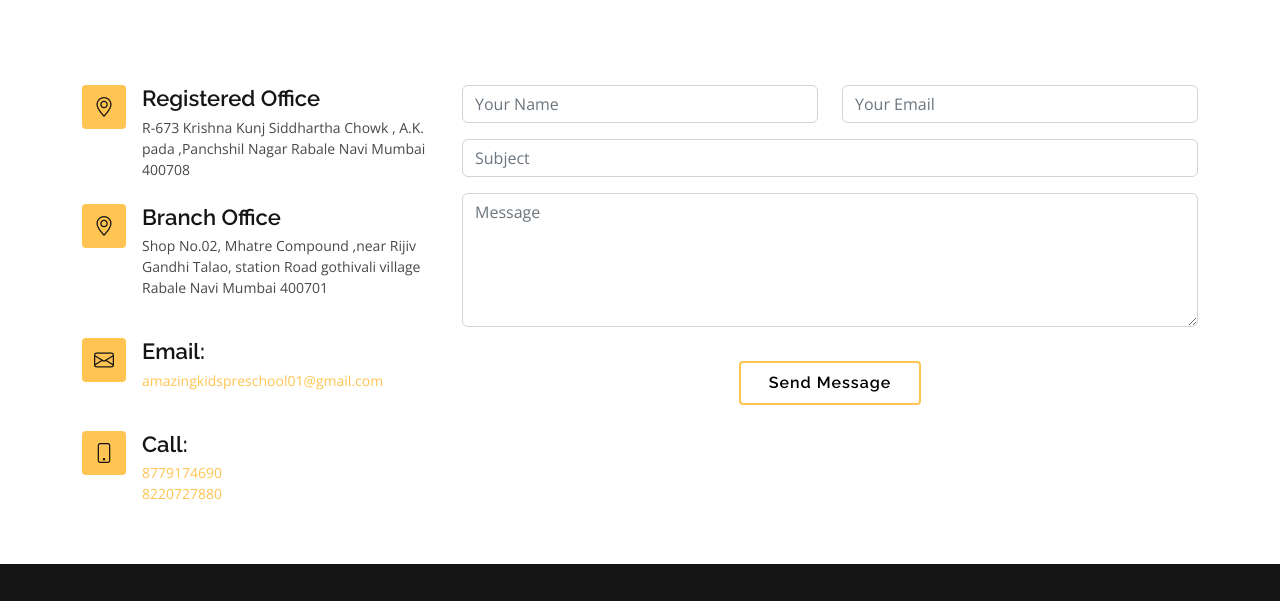
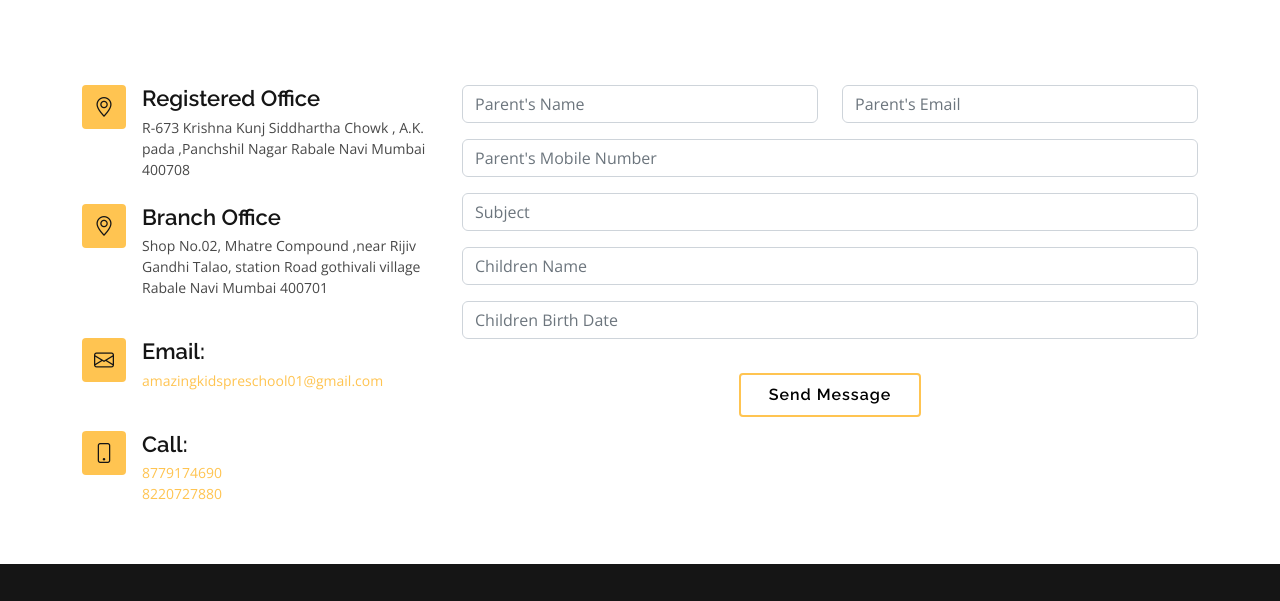
Before and after one commit to GeneralKenobi67/preschool, a plain HTML site: page index.html in a window 1280 px wide. Shown: the part 2701-3302 px from the top of the page. Drawn offline with nearby package versions, Linux system fonts and the light colour scheme.

Commit message:
Contact Form
Added some new fields in contact form

```diff
--- a/index.html
+++ b/index.html
@@ -684,17 +684,23 @@ Our school seeks to cultivate a sense of national responsibility through its eff
             <form action="https://formsubmit.co/3b27b301575d5dfc5f1c0c4912fa4679" method="POST">
               <div class="row">
                 <div class="col-md-6 form-group">
-                  <input type="text" name="name" class="form-control" id="name" placeholder="Your Name" required>
+                  <input type="text" name="name" class="form-control" id="name" placeholder="Parent's Name" required>
                 </div>
                 <div class="col-md-6 form-group mt-3 mt-md-0">
-                  <input type="email" class="form-control" name="email" id="email" placeholder="Your Email" required>
+                  <input type="email" class="form-control" name="email" id="email" placeholder="Parent's Email" required>
                 </div>
+              </div>
+              <div class="form-group mt-3">
+                <input type="text" class="form-control" name="subject" id="name" placeholder="Parent's Mobile Number" required>
               </div>
               <div class="form-group mt-3">
                 <input type="text" class="form-control" name="subject" id="subject" placeholder="Subject" required>
               </div>
+             <div class="form-group mt-3">
+                <input type="text" class="form-control" name="subject" id="name" placeholder="Children Name" required>
+              </div>
               <div class="form-group mt-3">
-                <textarea class="form-control" name="message" rows="5" placeholder="Message" required></textarea>
+                <input type="text" class="form-control" name="subject" id="name" placeholder="Children Birth Date" required>
               </div>
               <br>
               <div class="text-center"><button type="submit" id="send">Send Message</button></div>
```
